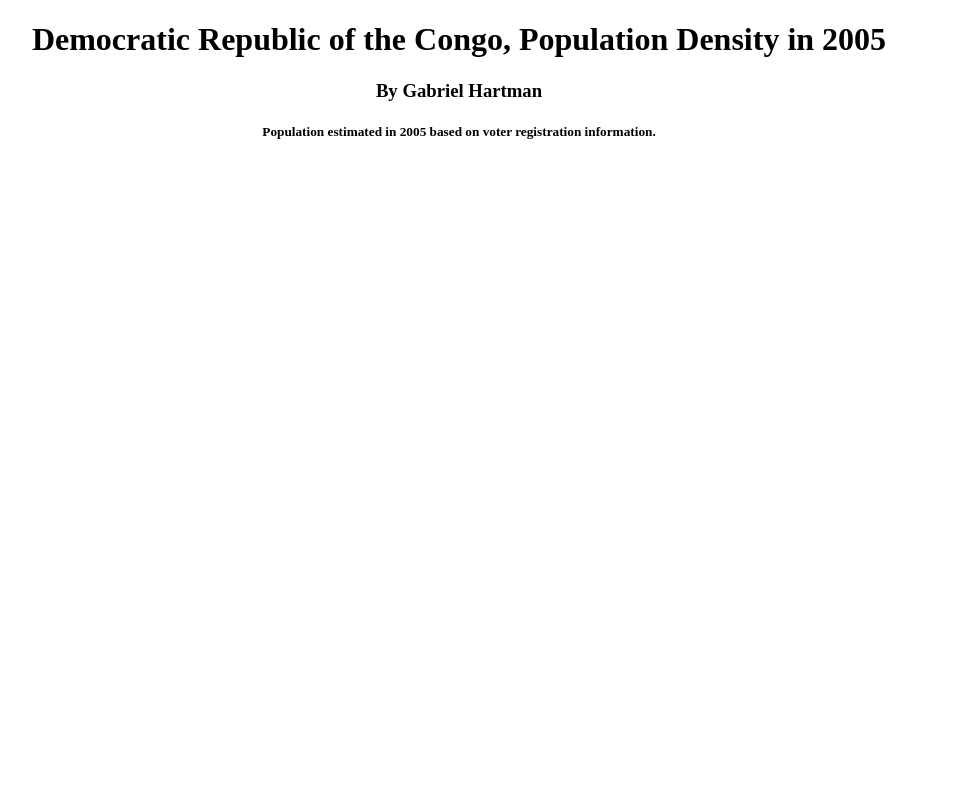
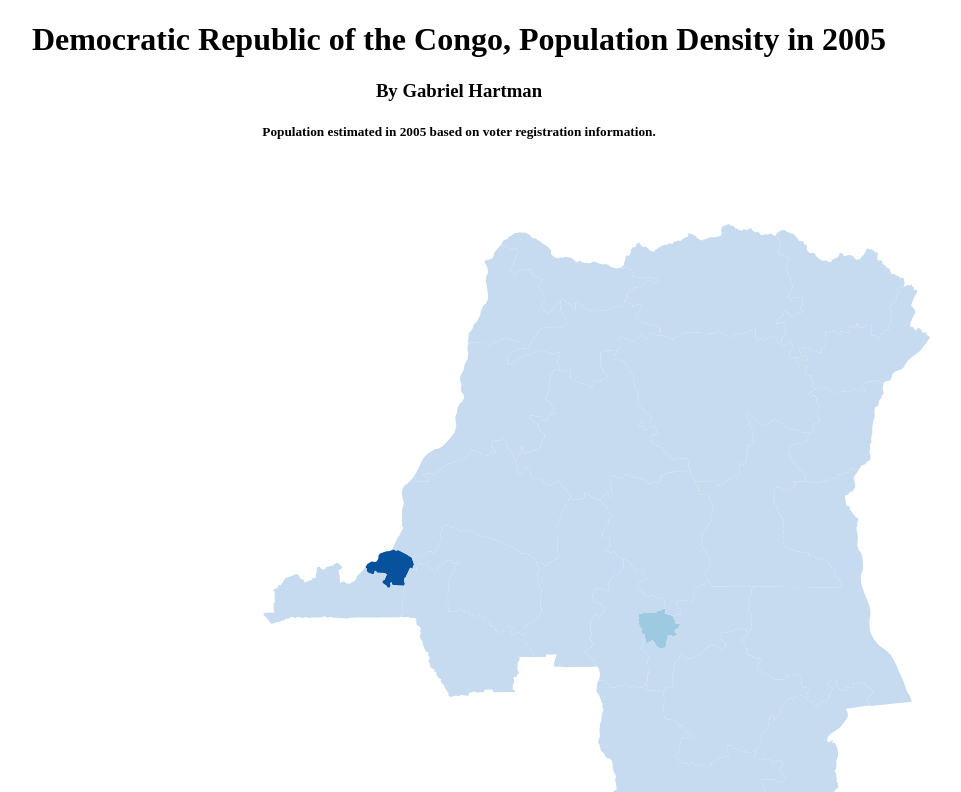
Before and after one commit to ghartman1620/drc-population-density, a plain HTML site: page index.html in a window 1280 px wide. Shown: the top 792 px of the page, without its empty margins (181-1142 px from the left). Drawn offline with nearby package versions, Linux system fonts and the light colour scheme.

Commit message:
import from cdn instead of local

```diff
--- a/index.html
+++ b/index.html
@@ -3,7 +3,7 @@
 	<head>
 		<meta charset="utf-8">
 		<title>DRC Population</title>
-		<script type="text/javascript" src="../d3.js"></script>
+		<script src="https://d3js.org/d3.v4.min.js"></script>
 		<style type="text/css">
             .title {
                 text-align: center;
```
